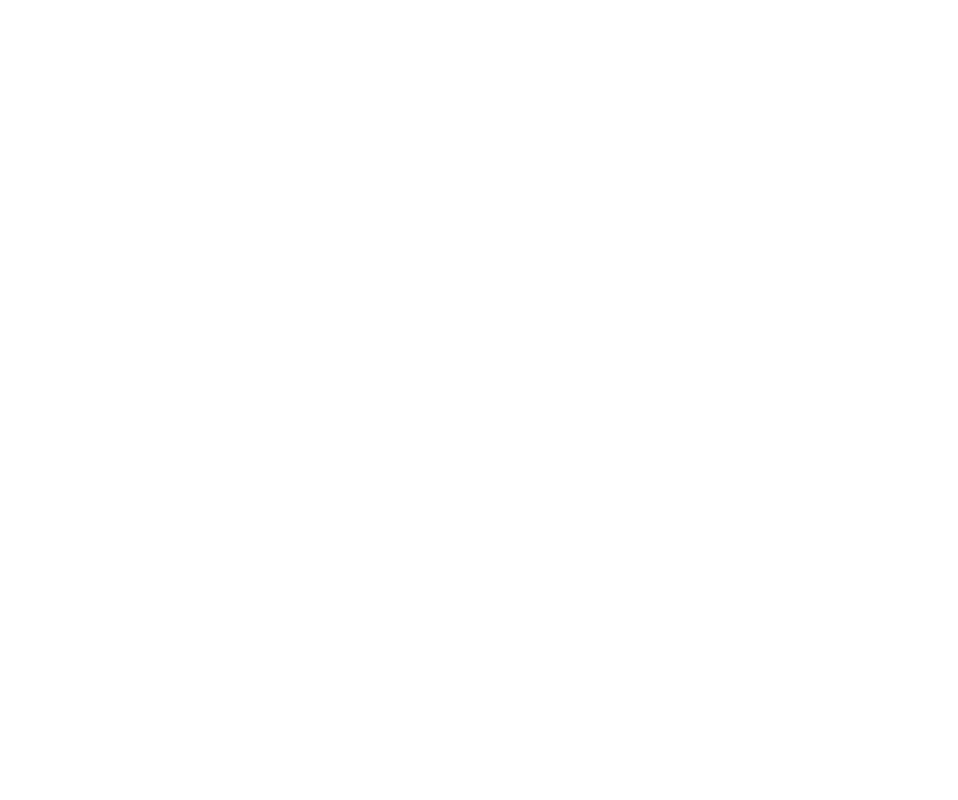
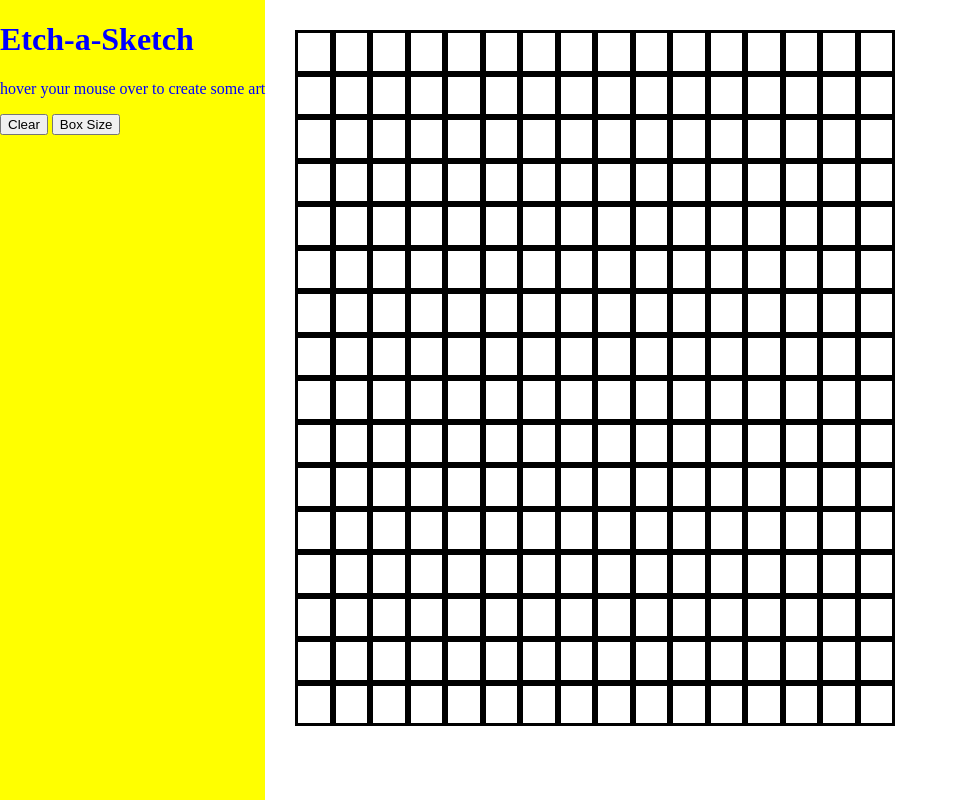
Before and after one commit to kckat/etch-a-sketch, a plain HTML site: page index.html in a window 1280 px wide. Shown: the whole page, without its empty margins (0-958 px from the left). Drawn offline with Linux system fonts and the light colour scheme.

Commit message:
added js functions for changing box colors

```diff
--- a/index.html
+++ b/index.html
@@ -1,8 +1,16 @@
 <!DOCTYPE html>
 <head>
-    <link type="stylesheet" href="style.css">
+    <link rel="stylesheet" href="style.css">
 </head>
 <body>
+    <div id="wrapper">
+    <div id="info-container">
+        <h1>Etch-a-Sketch</h1>
+        <p>hover your mouse over to create some art</p>
+        <button id="clear" onclick="clearGrid()">Clear</button>
+        <button id="grid-size" onclick="boxSizing()">Box Size</button>
+    </div>
     <div id="container"> </div>
+    </div>
     <script src="scripts.js"></script>
 </body>
--- a/scripts.js
+++ b/scripts.js
@@ -1,11 +1,53 @@
+
+const container = document.querySelector('#container')
+
+ function createGrid(x) {
+    let size = 600/x //size of boxes
+
+     for(let rows = 0; rows < x; rows++){
+        var row = document.createElement("div")
+        row.classList.add('row')
+        row.style.display = 'flex'
+         for(let columns = 0; columns < x; columns++){
+            let div = document.createElement("div")
+            window.div2 = div
+            div.classList.add('grid')
+            div.style.border = 'solid'
+            div.style.width = size +'px'
+            div.style.height = size +'px'
+            row.appendChild(div)
+         }
+         container.appendChild(row)
+     }
+ }
+
+ function fillBox(b) {
+     this.style.backgroundColor = 'black'
+ }
+
+ function clearGrid() {
+    const allBoxes = document.querySelectorAll('.grid');
+    allBoxes.forEach(item => item.style.backgroundColor = 'white')
+ }
 
 
- function createGrid(x) {
-     for(let rows = 0; rows < x; rows++){
-         for(let columns = 0; columns < x; columns++){
-            $('#container').append("<div class='grid'></div>")
-         }
+
+ function boxSizing() {
+     var newGridSize = prompt("How big should the new grid be?");
+     if (newGridSize != null) {
+         container.querySelectorAll('*').forEach(item => item.remove())
+         clearGrid()
+         createGrid(newGridSize)
+         addEventListeners()
      }
 
+ }
 
+ function addEventListeners() {
+     const allBoxes = document.querySelectorAll('.grid');
+     allBoxes.forEach(item => item.addEventListener('mouseenter', fillBox))
  }
+
+  gridSize = 16
+ createGrid(gridSize);
+ addEventListeners();
--- a/style.css
+++ b/style.css
@@ -1,5 +1,33 @@
+body {
+    margin: 0;
+    padding: 0;
+    height: 100vh;
+    width: 100vw;
+}
+
+#wrapper {
+    height: 100%;
+    width: 100%;
+    display: flex;
+}
+
+#info-container {
+    background-color: yellow;
+    color: blue;
+}
+
+/* Brock Loves KAiltlin */
+
 #container{
     width: 600px;
     height: 600px;
-    border: solid black 1px;
+    margin: 30px;
 }
+
+.row {
+    display: flex;
+}
+
+.black {
+    background-color: black;
+}
```
